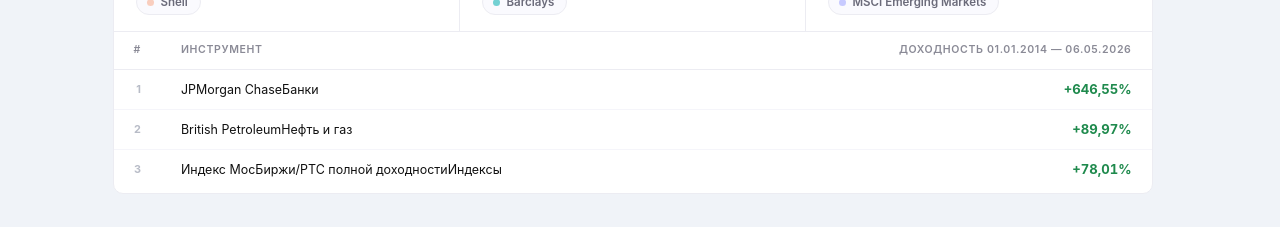
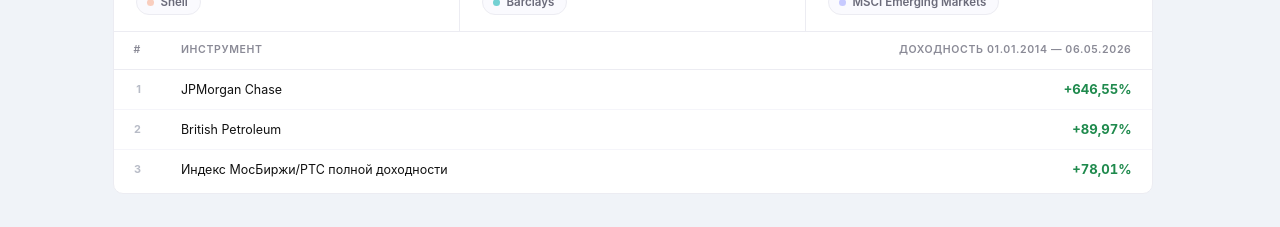
Before and after one commit to Nikita-Vasinkov/analytics, a plain HTML site: page index.html in a window 1280 px wide. Shown: the part 829-1056 px from the top of the page. Drawn offline with nearby package versions, Linux system fonts and the light colour scheme.

Commit message:
Update index.html

```diff
--- a/index.html
+++ b/index.html
@@ -1027,7 +1027,6 @@
       '<td><div class="name-cell">'+
         '<span class="dot" style="background:'+row.item.color+'"></span>'+
         '<span class="sname">'+row.item.name+'</span>'+
-        '<span class="cluster">'+row.cluster+'</span>'+
       '</div></td>'+
       '<td class="ret '+cls+'">'+pct+'</td>';
     return tr;
```
